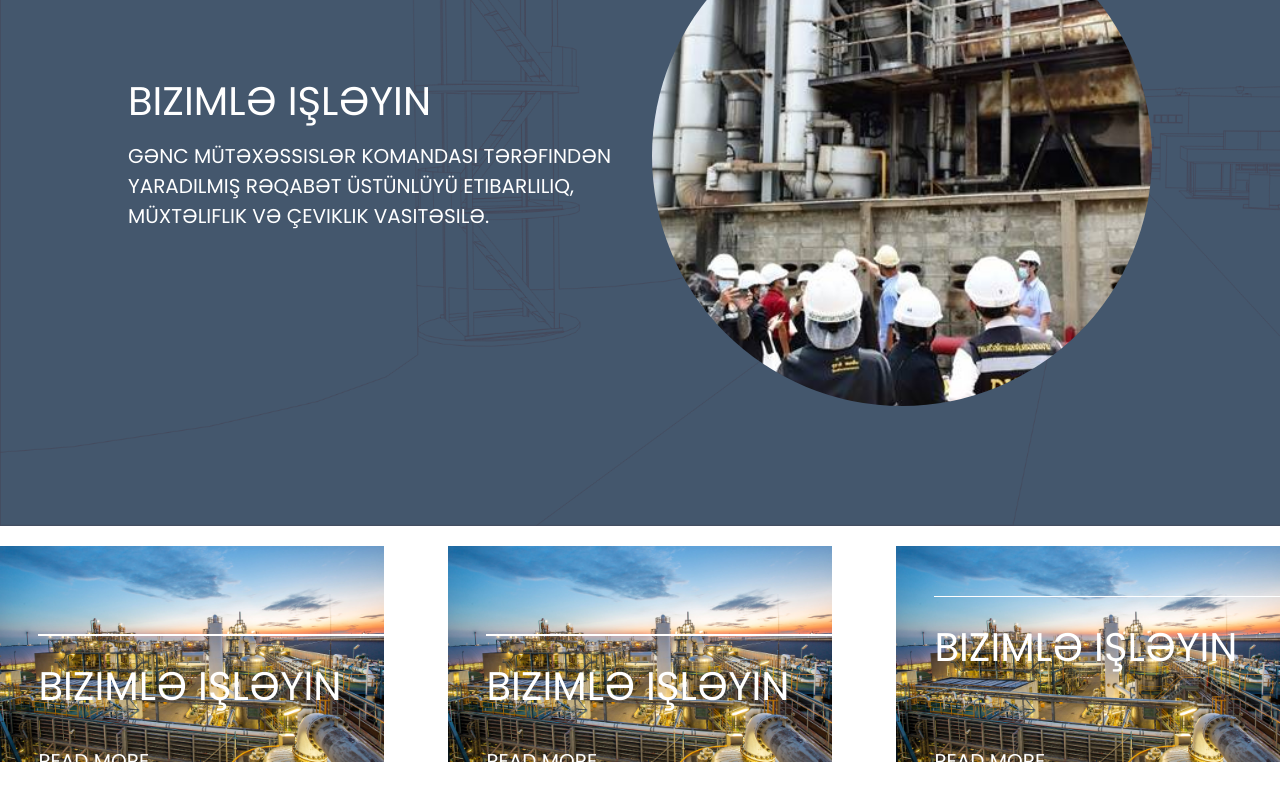
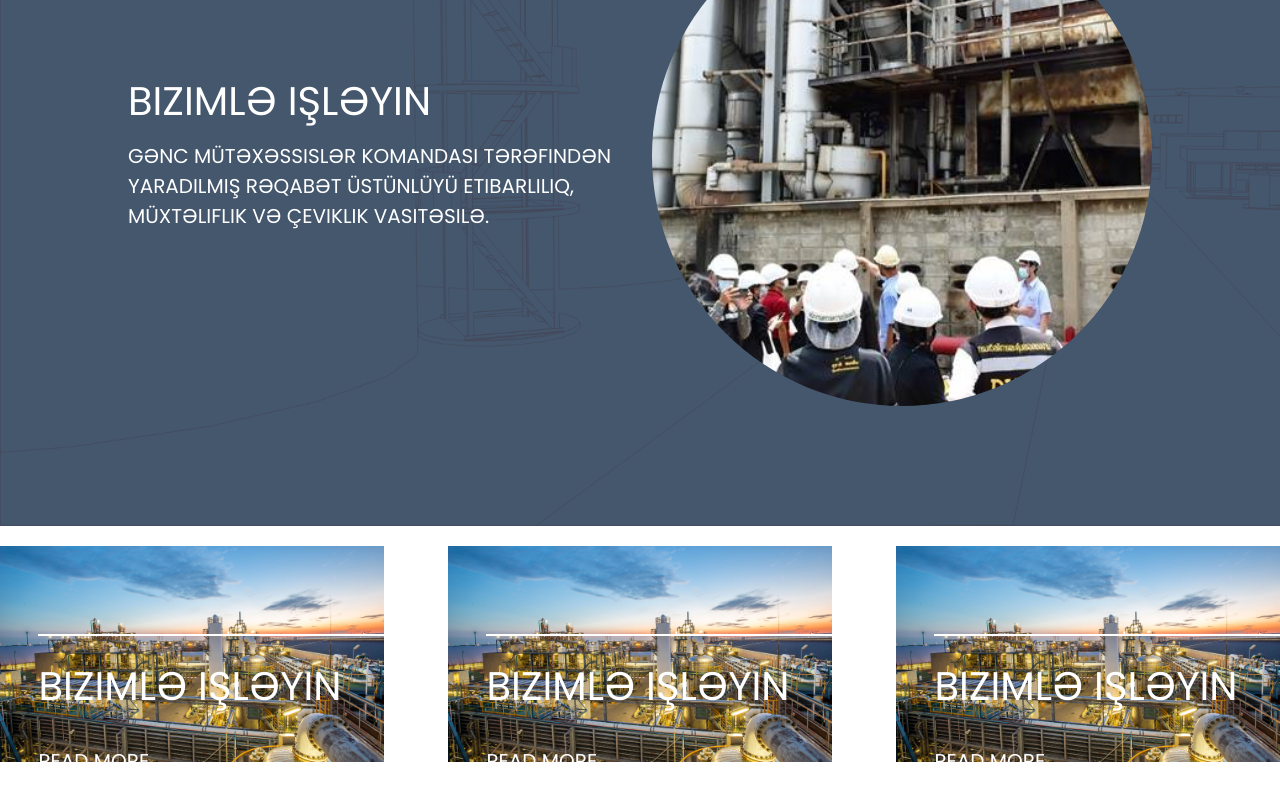
Before and after one commit to eltac-malik/kemex, a React (Vite) app: page / in a window 1280 px wide. Shown: the part 274-1074 px from the top of the page. Built offline with nearby package versions, Linux system fonts and the light colour scheme.

Commit message:
imran|feature|changefont

```diff
--- a/src/pages/Home/Home.module.css
+++ b/src/pages/Home/Home.module.css
@@ -1,5 +1,3 @@
-@import url('https://fonts.googleapis.com/css2?family=Space+Grotesk:wght@300;400;500;600;700&display=swap');
-
 
 .home {
     width: 100%;
@@ -16,7 +14,6 @@
     background-repeat: no-repeat;
     background-size: cover;
     display: flex;
-    font-family: 'Space Grotesk', sans-serif;;
     align-items: center;
     justify-content: space-between;
     padding: 0 10%;
@@ -30,7 +27,6 @@
     justify-content: space-between;
     flex-wrap: wrap;
     margin-top: 20px;
-    font-family: 'Space Grotesk', sans-serif;;
 }
 
 .ss_parts{
--- a/src/pages/Home/index.jsx
+++ b/src/pages/Home/index.jsx
@@ -47,7 +47,7 @@ export const Home = () => {
           <div className={style.ss_textarea}>
             <div className={style.line}></div>
             <h1>{mainTitles[count].t1}</h1>
-			<div className={style.ss_textarea}><span>Read more <AiOutlineArrowRight values={{className:'arrow_icon'}}/></span></div>
+			<span>Read more <AiOutlineArrowRight values={{className:'arrow_icon'}}/></span>
           </div>
         </div>
       </div>
```
